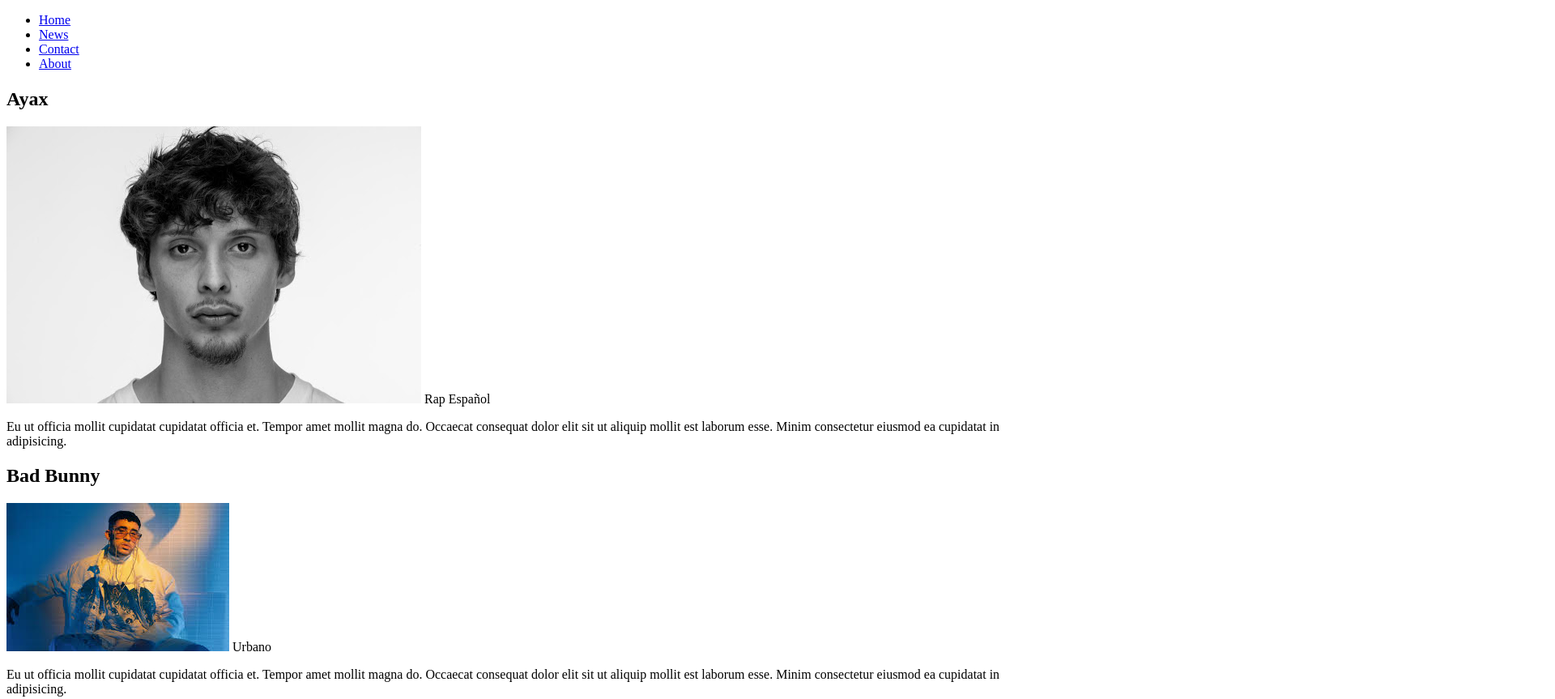
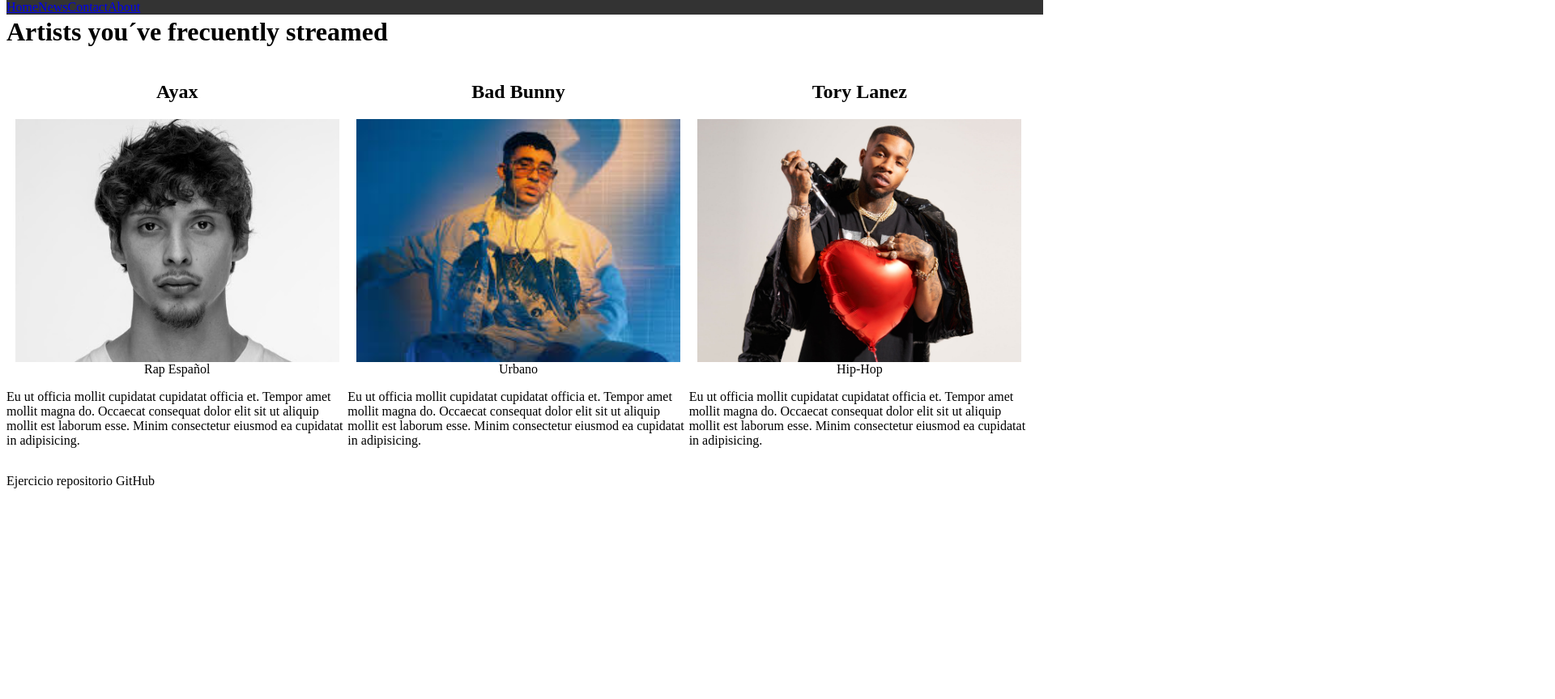
Before and after one commit to ajesus2577/repositorio-git, a plain HTML site: page index.html in a window 1280 px wide. Shown: the top 863 px of the page at 81% size, 1920 px wide, since content can reach past the window. After the commit the page ends 800 px from the top, so only its background shows below. Drawn offline with Linux system fonts and the light colour scheme.

Commit message:
Sólo HTML y Layout

```diff
--- a/index.html
+++ b/index.html
@@ -5,6 +5,38 @@
     <meta name="viewport" content="width=device-width, initial-scale=1.0">
     <title>Document</title>
 </head>
+<style>
+ul {
+  list-style-type: none;
+  margin: 0;
+  padding: 0;
+  overflow: hidden;
+  background-color: #333;
+  position: fixed;
+  top: 0;
+  width: 100%;
+  display: flex;
+}
+
+.container{
+    display: flex;
+    grid-column: 3col;
+}
+.container div{
+    display: flex;
+    flex-direction: column;
+    align-items: center ;
+}
+
+img{
+    width: 400px;
+    height: 300px;
+    object-fit: cover;
+}
+
+
+
+</style>
 <body>
     <header>
         <nav>
@@ -17,8 +49,8 @@
         </nav>
     </header>
     <main>
-        <h1></h1>
-        <div>
+        <h1>Artists you´ve frecuently streamed</h1>
+        <div class="container">
             <div>
                 <h2>Ayax</h2>
                 <img src="ayax.jpg" alt="ayax">
```
